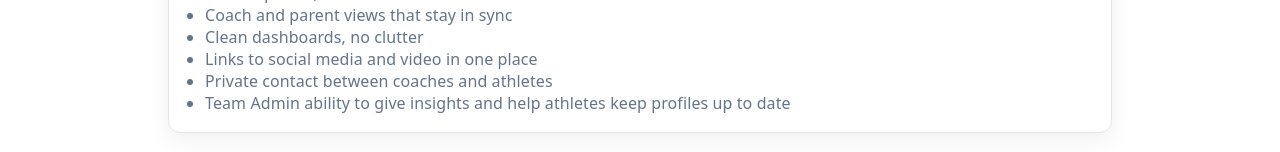
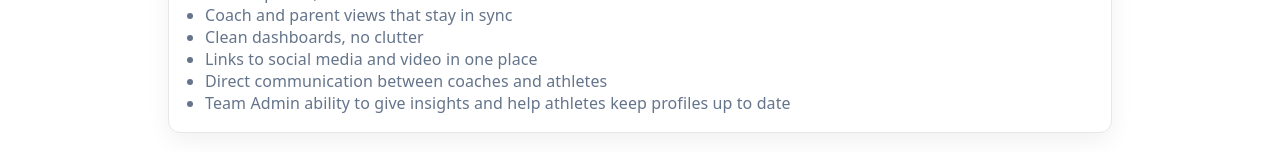
Before and after one commit to mattblittle-create/scoutline-beta, a Next.js app: page / in a window 1280 px wide. Shown: the part 800-952 px from the top of the page. Built offline with nearby package versions, Linux system fonts and the light colour scheme.

Commit message:
Update page.tsx

```diff
--- a/app/page.tsx
+++ b/app/page.tsx
@@ -19,7 +19,7 @@ export default function HomePage(){
           <li>Coach and parent views that stay in sync</li>
           <li>Clean dashboards, no clutter</li>
           <li>Links to social media and video in one place</li>
-          <li>Private contact between coaches and athletes</li>
+          <li>Direct communication between coaches and athletes</li>
           <li>Team Admin ability to give insights and help athletes keep profiles up to date</li>
         </ul>
       </div>
```
